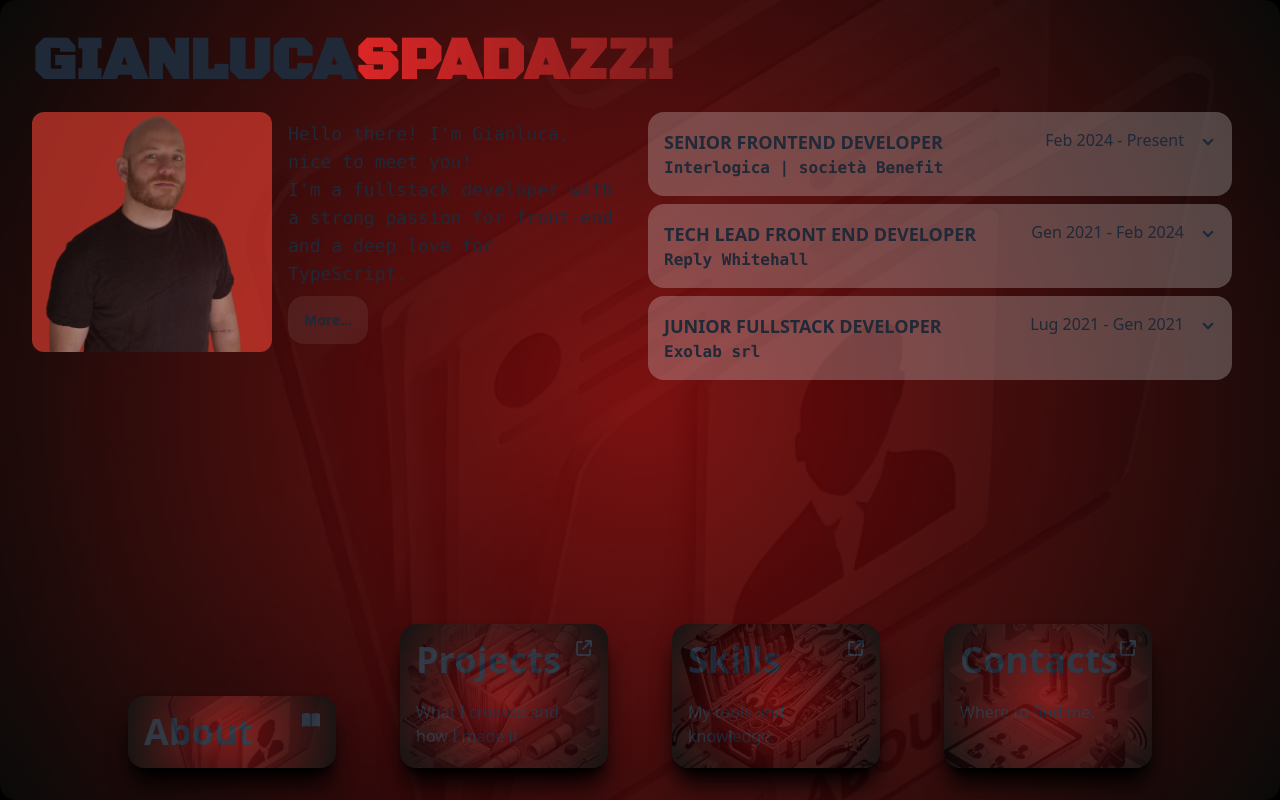
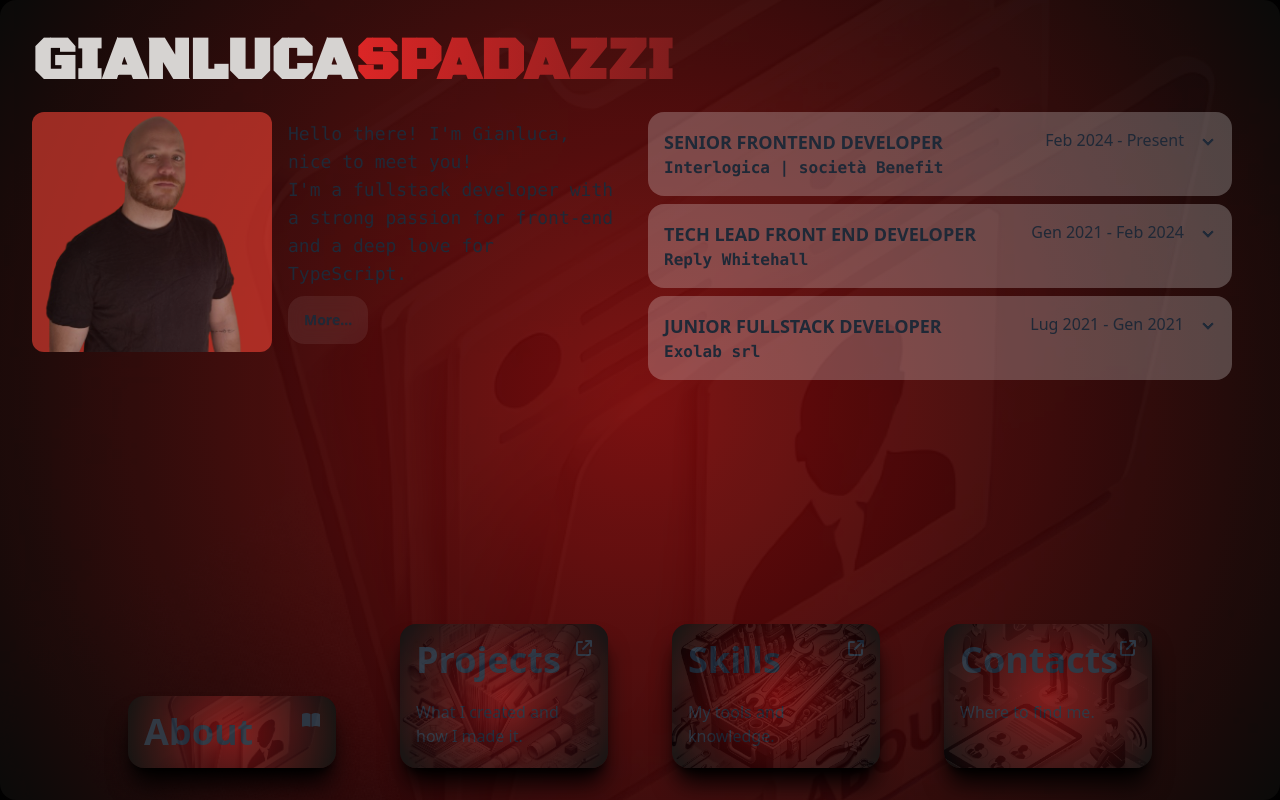
Before and after one commit to Giaspa/my-portfolio-angular, an Angular app: page /about in a window 1280 px wide. Built offline with nearby package versions, Linux system fonts and the light colour scheme.

Commit message:
Text device

```diff
--- a/src/app/components/navbar/navbar.component.html
+++ b/src/app/components/navbar/navbar.component.html
@@ -15,9 +15,9 @@
     </app-framework-icon>
   </ul> -->
 
-  @if(isDropdownOpen){
+  <!-- @if(isDropdownOpen){
   <div class="lg:hidden absolute top-0 left-0 w-screen h-screen bg-transparent z-20" (pointerdown)="closeDropdown()"></div>
-  }
+  } -->
 
   <div #dropdownDetails class="dropdown lg:hidden absolute top-4 left-4 z-50 pointer-events-auto">
     <button class="btn lg:hidden glass rounded-sm pointer-events-auto" (click)="toggleDropdown()">
--- a/src/app/pages/about/about.component.html
+++ b/src/app/pages/about/about.component.html
@@ -1,5 +1,5 @@
 <app-hero imagePath="assets/img/About.png">
-  <h1 class="text-6xl uppercase font-extrabold black-ops-one-regular flex flex-col lg:flex-row text-end lg:text-start h-32 lg:h-16">
+  <h1 class="text-stone-300 text-6xl uppercase font-extrabold black-ops-one-regular flex flex-col lg:flex-row text-end lg:text-start h-32 lg:h-16">
     <span>Gianluca </span>
     <span class="bg-clip-text text-transparent bg-gradient-to-r from-red-600 to-red-900">Spadazzi</span>
   </h1>
```
